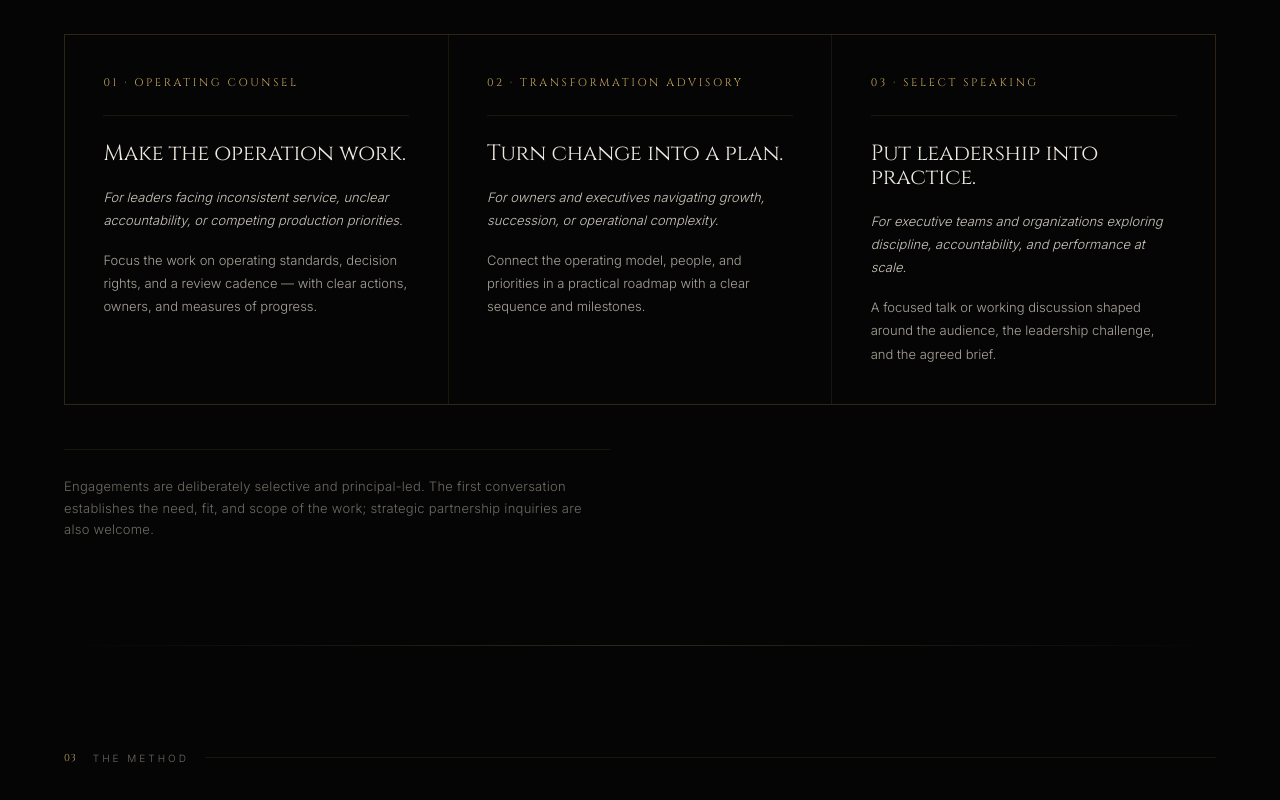
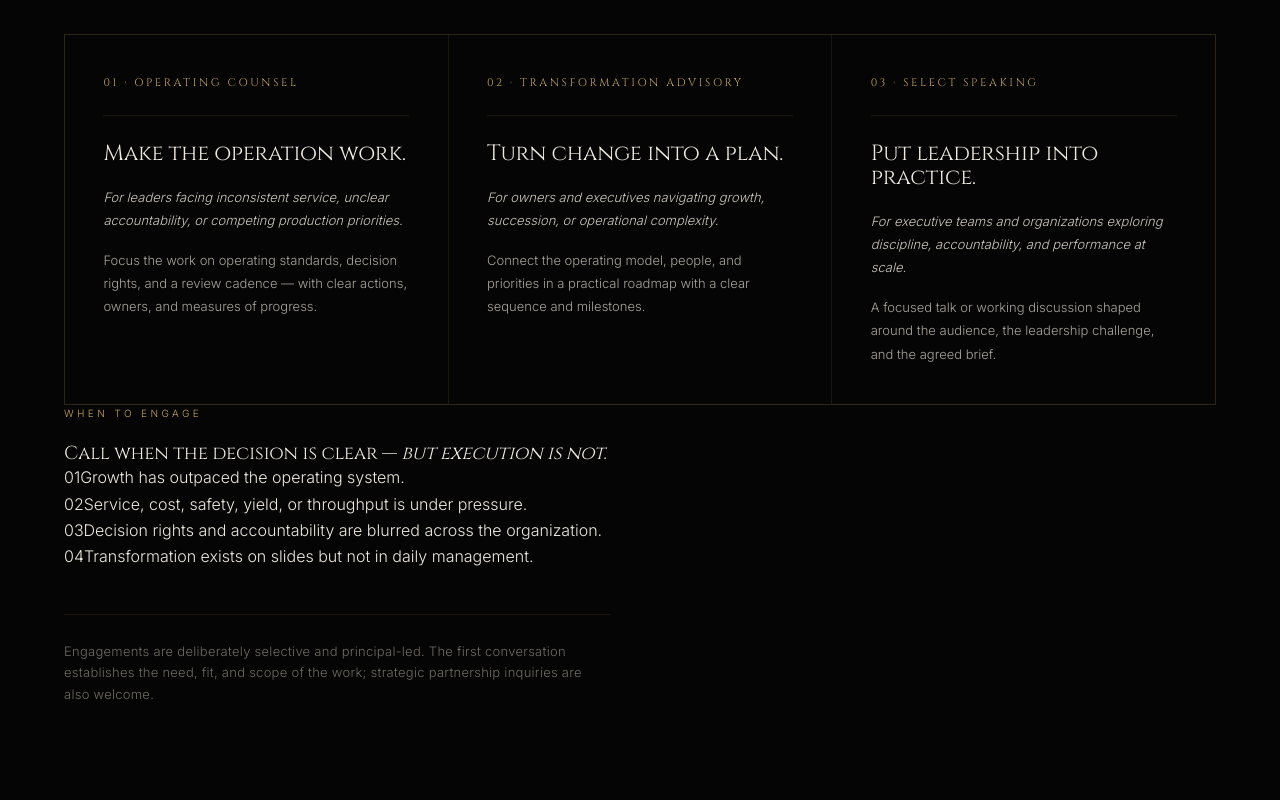
Before and after one commit to wendellrowe/Rowe-Meridian-Group-, a website: page index.html in a window 1280 px wide. Shown: the part 1990-2790 px from the top of the page. Drawn offline with Linux system fonts and the light colour scheme.

Commit message:
Improve conversion hierarchy and clarify engagement triggers

```diff
--- a/index.html
+++ b/index.html
@@ -63,7 +63,7 @@
     <a href="#method">Method</a>
     <a href="#evidence">Evidence</a>
     <a href="#principal">Principal</a>
-    <a href="#engagement">Engagement</a>
+    <a class="nav-cta" href="#engagement">Start a conversation</a>
   </nav>
 </header>
 <main id="top" tabindex="-1">
@@ -71,7 +71,7 @@
     <div class="hero-copy">
       <p class="eyebrow"><em>San Francisco, California</em> Independent Advisory Practice</p>
       <h1><span class="solid">Rowe</span><span class="outline">Meridian</span></h1>
-      <p class="hero-intro">Senior operating counsel for owners, boards, and executives confronting performance gaps, transformation, growth, and operating complexity across manufacturing, retail, and distribution.</p>
+      <p class="hero-intro">Senior operating counsel for owners, boards, and executives confronting performance gaps, transformation, growth, and operating complexity across manufacturing, retail, and distribution — from diagnosis through execution.</p>
       <div class="hero-actions">
         <a class="cta" href="#engagement"><span>Request an introduction</span><svg viewBox="0 0 24 24" aria-hidden="true"><path d="M5 12h13M13 6l6 6-6 6" /></svg></a>
         <a class="text-link" href="#practice">See the practice <span aria-hidden="true">↓</span></a>
@@ -117,6 +117,18 @@
       <article data-reveal><p class="no">01 · Operating counsel</p><h3>Make the operation work.</h3><p class="for">For leaders facing inconsistent service, unclear accountability, or competing production priorities.</p><p>Focus the work on operating standards, decision rights, and a review cadence — with clear actions, owners, and measures of progress.</p></article>
       <article data-reveal><p class="no">02 · Transformation advisory</p><h3>Turn change into a plan.</h3><p class="for">For owners and executives navigating growth, succession, or operational complexity.</p><p>Connect the operating model, people, and priorities in a practical roadmap with a clear sequence and milestones.</p></article>
       <article data-reveal><p class="no">03 · Select speaking</p><h3>Put leadership into practice.</h3><p class="for">For executive teams and organizations exploring discipline, accountability, and performance at scale.</p><p>A focused talk or working discussion shaped around the audience, the leadership challenge, and the agreed brief.</p></article>
+    </div>
+    <div class="decision-triggers" data-reveal aria-label="When to engage Rowe Meridian Group">
+      <div class="decision-triggers-head">
+        <p class="kicker">When to engage</p>
+        <h3>Call when the decision is clear — <em>but execution is not.</em></h3>
+      </div>
+      <div class="decision-trigger-list">
+        <p><span>01</span>Growth has outpaced the operating system.</p>
+        <p><span>02</span>Service, cost, safety, yield, or throughput is under pressure.</p>
+        <p><span>03</span>Decision rights and accountability are blurred across the organization.</p>
+        <p><span>04</span>Transformation exists on slides but not in daily management.</p>
+      </div>
     </div>
     <p class="engagement-note" data-reveal>Engagements are deliberately selective and principal-led. The first conversation establishes the need, fit, and scope of the work; strategic partnership inquiries are also welcome.</p>
   </section>
```
